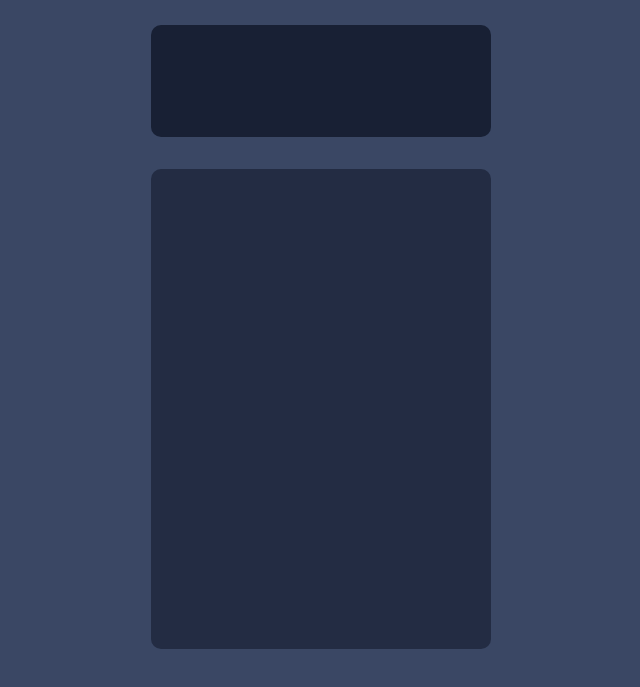
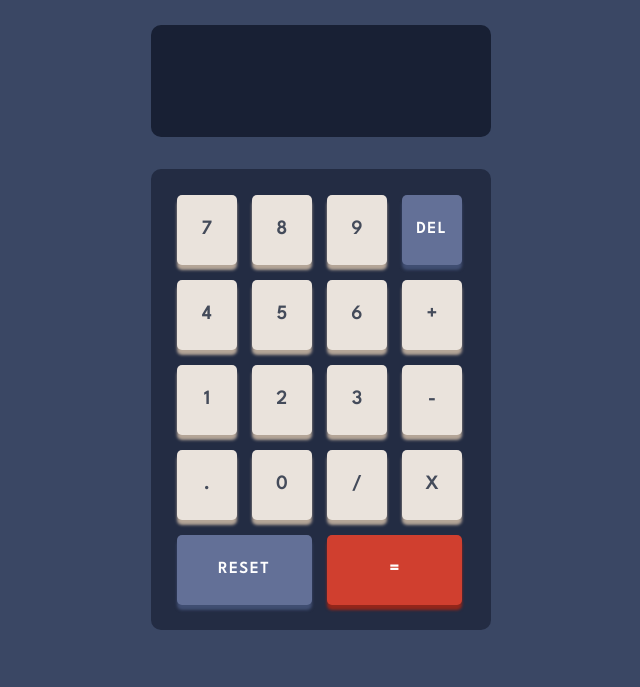
Before and after one commit to JerryJeager/Js-Calculator, a plain HTML site: page index.html in a window 1280 px wide. Shown: the part 281-968 px from the top of the page, without its empty margins (319-959 px from the left). Drawn offline with Linux system fonts and the light colour scheme.

Commit message:
added number buttons

```diff
--- a/index.html
+++ b/index.html
@@ -18,12 +18,27 @@
             <div class="theme-selection"></div>
         </header>
         <section class="display">
-            <form action="">
-                <input type="number">
-            </form>
+            <div class="display-answer"></div>
         </section>
         <section class="input-btn">
-
+            <div class="seven-btn number-btn">7</div>
+            <div class="eight-btn number-btn">8</div>
+            <div class="nine-btn number-btn">9</div>
+            <div class="del-btn clear">DEL</div>
+            <div class="four-btn number-btn">4</div>
+            <div class="five-btn number-btn">5</div>
+            <div class="six-btn number-btn">6</div>
+            <div class="plus-btn number-btn">+</div>
+            <div class="one-btn number-btn">1</div>
+            <div class="two-btn number-btn">2</div>
+            <div class="three-btn number-btn">3</div>
+            <div class="minus-btn number-btn">-</div>
+            <div class="point-btn number-btn">.</div>
+            <div class="zero-btn number-btn">0</div>
+            <div class="divide-btn number-btn">/</div>
+            <div class="multiply-btn number-btn">X</div>
+            <div class="reset-btn clear">RESET</div>
+            <div class="equal-btn">=</div>
         </section>
     </main>
     <script src="script.js"></script>
--- a/styles.css
+++ b/styles.css
@@ -27,18 +27,58 @@ header h2{
     color: hsl(0, 0%, 100%);
     letter-spacing: 2px;
 }
-input{
+.display-answer{
     width: 100%;
     height: 7rem;
     border-radius: 10px;
     background-color: hsl(224, 36%, 15%);
     border: none;
+    color: hsl(0, 0%, 100%);
+    font-size: 2rem;
 }
 .input-btn{
+    padding: 1.6rem;
     width: 100%;
-    height: 60vh;
+    /* height: 60vh; */
     background-color: hsl(223, 31%, 20%);
     margin-top: 2rem;
     border-radius: 10px;
     display: grid;
+    grid-template-columns: repeat(4, 60px);
+    grid-template-rows: repeat(5, 70px);
+    grid-gap: 15px;
 }
+.number-btn{
+    display: flex;
+    align-items: center;
+    justify-content: center;
+    color: hsl(221, 14%, 31%);
+    font-size: 1.2rem;
+    border-radius:5px;
+    background-color: hsl(30, 25%, 89%);
+    box-shadow: 0 5px 3px hsl(28, 16%, 65%);
+}
+.clear{
+    display: flex;
+    align-items: center;
+    justify-content: center;
+    letter-spacing: 2px;
+    color: hsl(0, 0%, 100%);
+    border-radius: 5px;
+    background-color: hsl(225, 21%, 49%);
+    box-shadow: 0 5px 3px hsl(224, 28%, 35%);
+}
+.reset-btn{
+    grid-column: 1 / 3;
+}
+.equal-btn{
+    font-size: 1.2rem;
+    display: flex;
+    align-items: center;
+    justify-content: center;
+    color: hsl(0, 0%, 100%);
+    border-radius: 5px;
+    background-color: hsl(6, 63%, 50%);
+    box-shadow: 0 5px 3px hsl(6, 70%, 34%);
+    grid-column: 3 / -1;
+}
```
